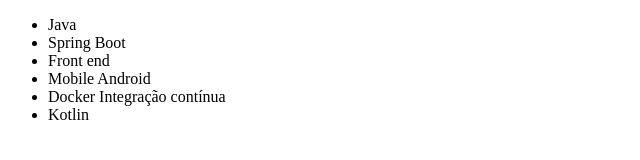
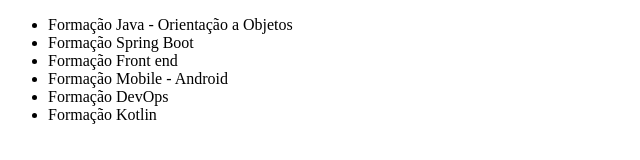
Before and after one commit to sdanieljesus/alura-git, a plain HTML site: page index.html in a window 1280 px wide. Shown: the whole page, without its empty margins (0-640 px from the left). Drawn offline with Linux system fonts and the light colour scheme.

Commit message:
Modificando os cursos

```diff
--- a/index.html
+++ b/index.html
@@ -9,12 +9,12 @@
 
 <body>
     <ul>
-        <li>Java</li>
-        <li>Spring Boot</li>
-        <li>Front end</li>
-        <li>Mobile Android</li>
-        <li>Docker Integração contínua</li>
-        <li>Kotlin</li>
+        <li>Formação Java - Orientação a Objetos</li>
+        <li>Formação Spring Boot</li>
+        <li>Formação Front end</li>
+        <li>Formação Mobile - Android</li>
+        <li>Formação DevOps</li>
+        <li>Formação Kotlin</li>
     </ul>
 </body>
 
```
